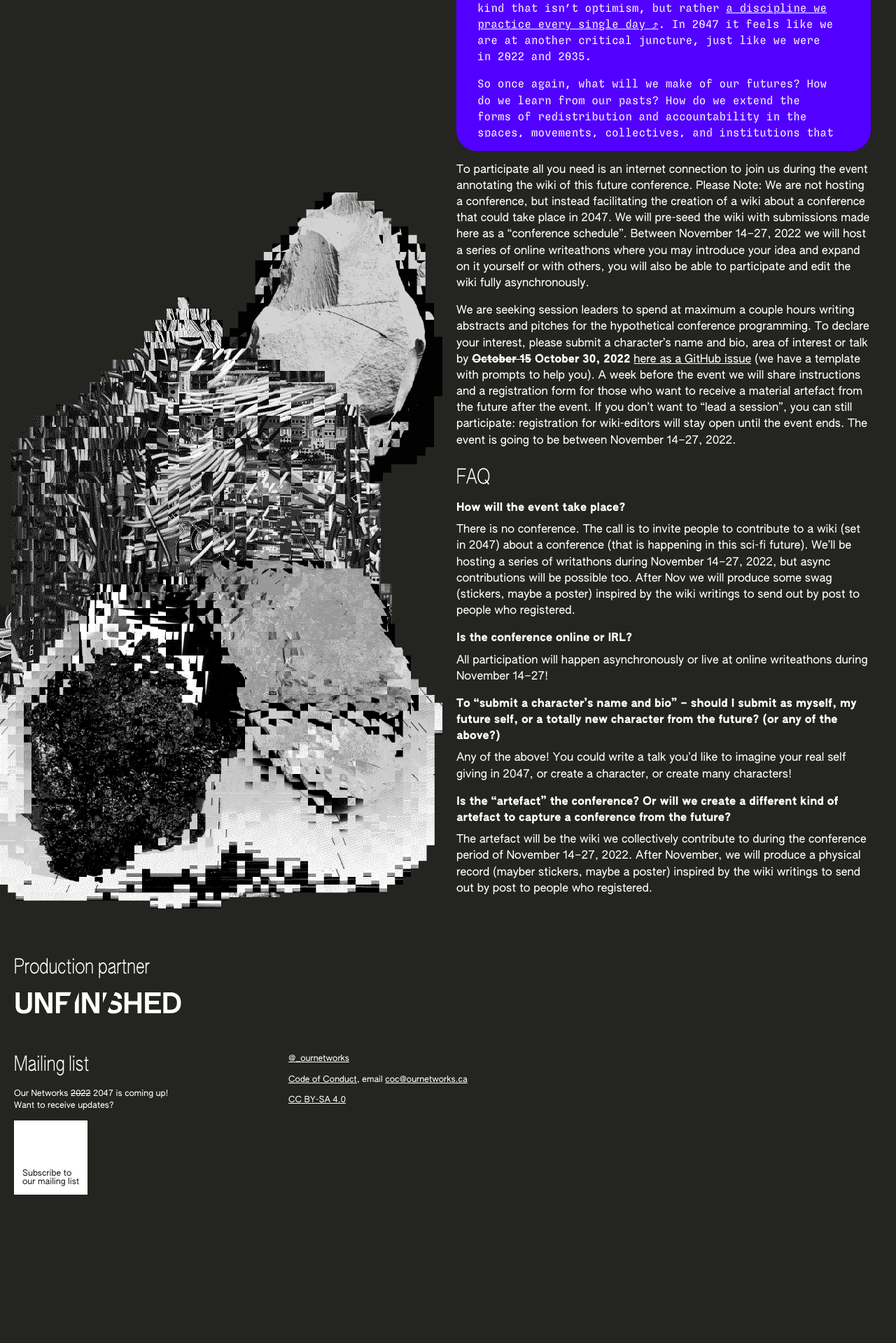
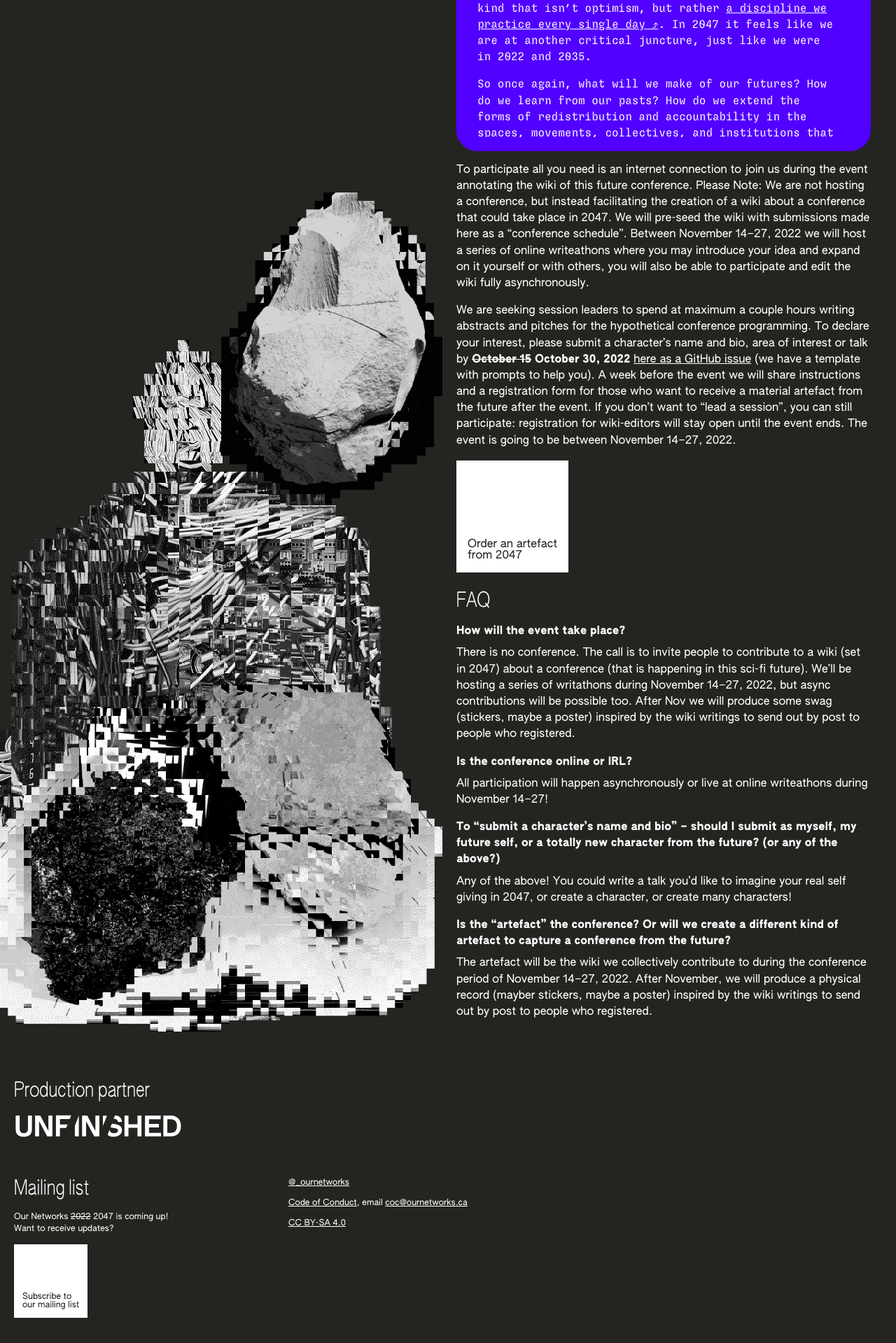
Before and after one commit to ournetworks/ournetworks.ca, a Jekyll site: the page built from index.md, in a window 1280 px wide. Shown: the part 953-2872 px from the top of the page at 70% size. Built offline with Jekyll 4.4.1, drawn with Linux system fonts in a browser that asks for light colours; before the commit the page ends 2696 px from its top, so only the background shows below that.

Commit message:
updated placement

```diff
--- a/index.md
+++ b/index.md
@@ -35,6 +35,8 @@
 
 We are seeking session leaders to spend at maximum a couple hours writing abstracts and pitches for the hypothetical conference programming. To declare your interest, please submit a character's name and bio, area of interest or talk by  **~~October 15~~ October 30, 2022** [here as a GitHub issue](https://github.com/ournetworks/2022-submissions/issues/new?template=submission.md&title=%5BSubmission+Title%5D) (we have a template with prompts to help you). A week before the event we will share instructions and a registration form for those who want to receive a material artefact from the future after the event. If you don't want to "lead a session", you can still participate: registration for wiki-editors will stay open until the event ends. The event is going to be between November 14–27, 2022.
 
+<a href="#" class="button primary square">Order an artefact<br /> from 2047</a  >
+
 ## FAQ
 {:.authentic-condensed-60}
 
```
